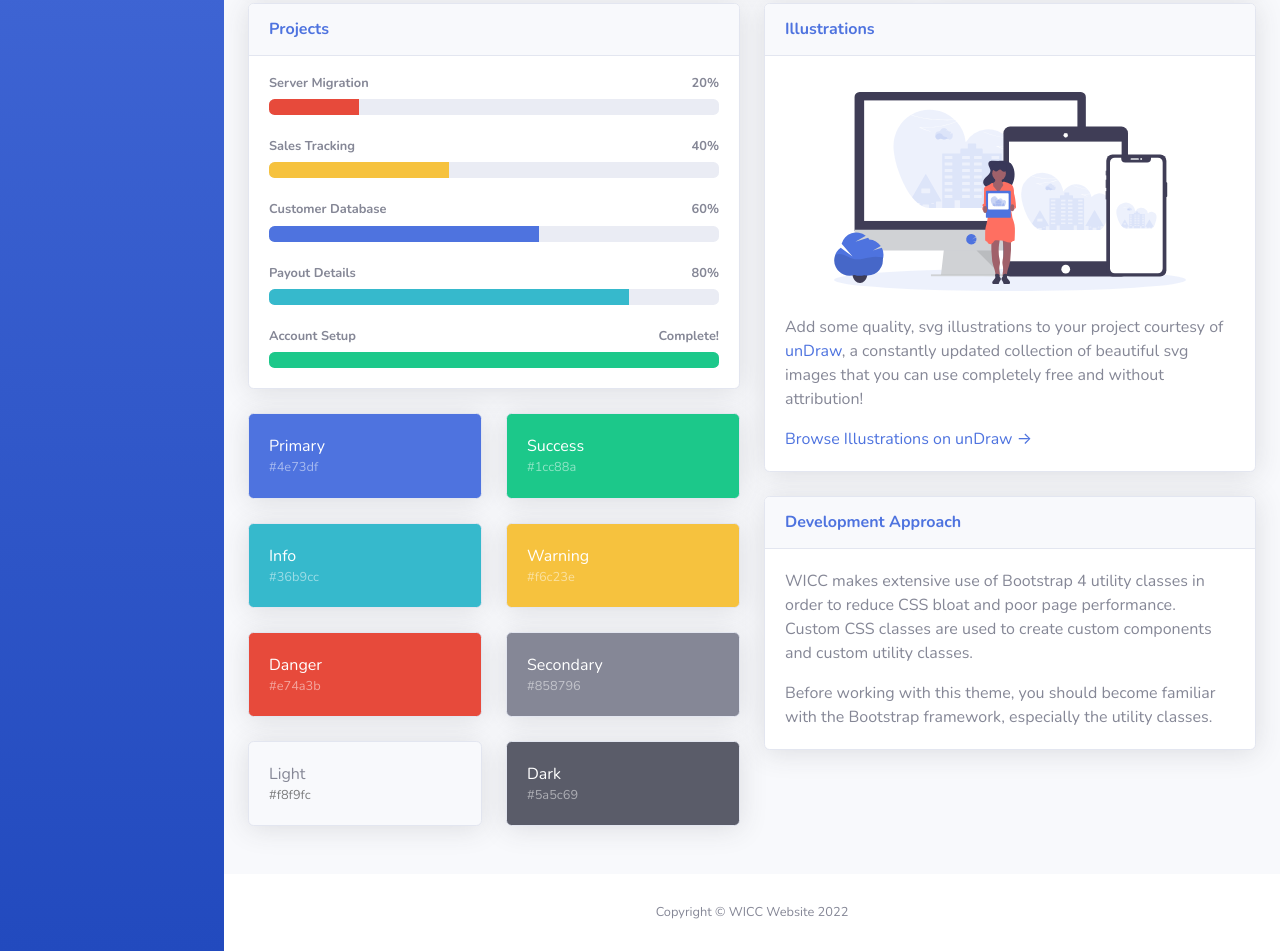
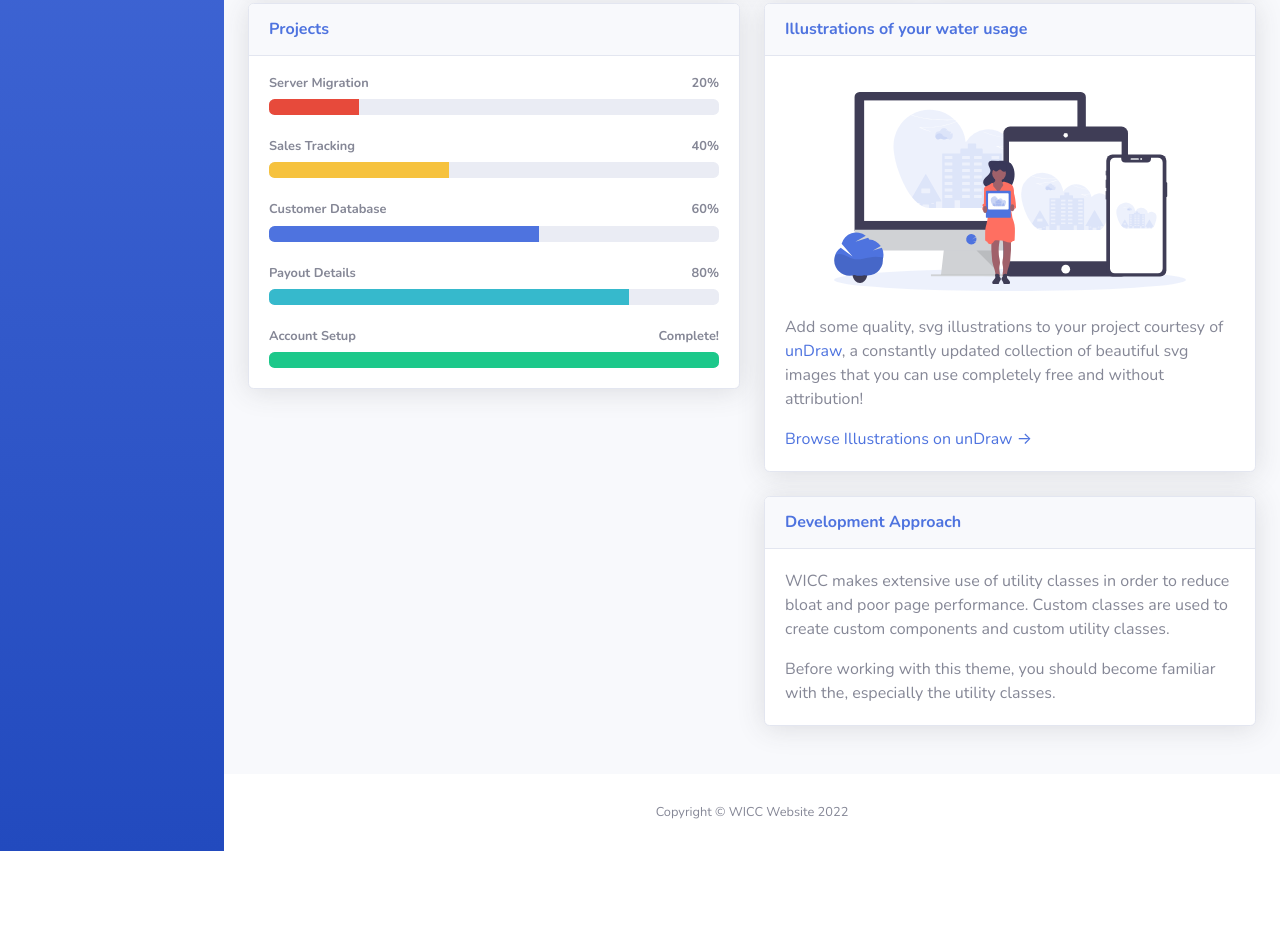
Before and after one commit to thbhuiyan/WICC_Project_a2i-Aspire-to-Innovate, a website with bundled scripts: page index.html in a window 1280 px wide. Shown: the part 731-1682 px from the top of the page. After the commit the page ends 1582 px from the top, so only its background shows below. Built offline with nearby package versions, Linux system fonts and the light colour scheme.

Commit message:
updated a few

```diff
--- a/index.html
+++ b/index.html
@@ -36,7 +36,7 @@
                 <div class="sidebar-brand-icon rotate-n-0">
                     <i class="fa-solid fa-hand-holding-droplet"></i>
                 </div>
-              <!--  <div class="sidebar-brand-text mx-3">SB Admin <sup>2</sup></div>-->
+              <div class="sidebar-brand-text mx-3">WICC Water Usage</div>
             </a>
 
             <!-- Divider -->
@@ -412,7 +412,7 @@
                                 <div class="card-body">
                                     <div class="row no-gutters align-items-center">
                                         <div class="col mr-2">
-                                            <div class="text-xs font-weight-bold text-info text-uppercase mb-1">Tasks
+                                            <div class="text-xs font-weight-bold text-info text-uppercase mb-1">Usage compared to past month
                                             </div>
                                             <div class="row no-gutters align-items-center">
                                                 <div class="col-auto">
@@ -435,15 +435,15 @@
                             </div>
                         </div>
 
-                        <!-- Pending Requests Card Example -->
+                        <!-- Pending DUE Card Example -->
                         <div class="col-xl-3 col-md-6 mb-4">
                             <div class="card border-left-warning shadow h-100 py-2">
                                 <div class="card-body">
                                     <div class="row no-gutters align-items-center">
                                         <div class="col mr-2">
                                             <div class="text-xs font-weight-bold text-warning text-uppercase mb-1">
-                                                Pending Requests</div>
-                                            <div class="h5 mb-0 font-weight-bold text-gray-800">18</div>
+                                                Pending DUE</div>
+                                            <div class="h5 mb-0 font-weight-bold text-gray-800">TK1800</div>
                                         </div>
                                         <div class="col-auto">
                                             <i class="fas fa-comments fa-2x text-gray-300"></i>
@@ -576,75 +576,6 @@
                                     </div>
                                 </div>
                             </div>
-
-                            <!-- Color System -->
-                            <div class="row">
-                                <div class="col-lg-6 mb-4">
-                                    <div class="card bg-primary text-white shadow">
-                                        <div class="card-body">
-                                            Primary
-                                            <div class="text-white-50 small">#4e73df</div>
-                                        </div>
-                                    </div>
-                                </div>
-                                <div class="col-lg-6 mb-4">
-                                    <div class="card bg-success text-white shadow">
-                                        <div class="card-body">
-                                            Success
-                                            <div class="text-white-50 small">#1cc88a</div>
-                                        </div>
-                                    </div>
-                                </div>
-                                <div class="col-lg-6 mb-4">
-                                    <div class="card bg-info text-white shadow">
-                                        <div class="card-body">
-                                            Info
-                                            <div class="text-white-50 small">#36b9cc</div>
-                                        </div>
-                                    </div>
-                                </div>
-                                <div class="col-lg-6 mb-4">
-                                    <div class="card bg-warning text-white shadow">
-                                        <div class="card-body">
-                                            Warning
-                                            <div class="text-white-50 small">#f6c23e</div>
-                                        </div>
-                                    </div>
-                                </div>
-                                <div class="col-lg-6 mb-4">
-                                    <div class="card bg-danger text-white shadow">
-                                        <div class="card-body">
-                                            Danger
-                                            <div class="text-white-50 small">#e74a3b</div>
-                                        </div>
-                                    </div>
-                                </div>
-                                <div class="col-lg-6 mb-4">
-                                    <div class="card bg-secondary text-white shadow">
-                                        <div class="card-body">
-                                            Secondary
-                                            <div class="text-white-50 small">#858796</div>
-                                        </div>
-                                    </div>
-                                </div>
-                                <div class="col-lg-6 mb-4">
-                                    <div class="card bg-light text-black shadow">
-                                        <div class="card-body">
-                                            Light
-                                            <div class="text-black-50 small">#f8f9fc</div>
-                                        </div>
-                                    </div>
-                                </div>
-                                <div class="col-lg-6 mb-4">
-                                    <div class="card bg-dark text-white shadow">
-                                        <div class="card-body">
-                                            Dark
-                                            <div class="text-white-50 small">#5a5c69</div>
-                                        </div>
-                                    </div>
-                                </div>
-                            </div>
-
                         </div>
 
                         <div class="col-lg-6 mb-4">
@@ -652,7 +583,7 @@
                             <!-- Illustrations -->
                             <div class="card shadow mb-4">
                                 <div class="card-header py-3">
-                                    <h6 class="m-0 font-weight-bold text-primary">Illustrations</h6>
+                                    <h6 class="m-0 font-weight-bold text-primary">Illustrations of your water usage</h6>
                                 </div>
                                 <div class="card-body">
                                     <div class="text-center">
@@ -663,7 +594,7 @@
                                             target="_blank" rel="nofollow" href="https://undraw.co/">unDraw</a>, a
                                         constantly updated collection of beautiful svg images that you can use
                                         completely free and without attribution!</p>
-                                    <a target="_blank" rel="nofollow" href="https://undraw.co/">Browse Illustrations on
+                                    <a target="_blank" rel="nofollow" href="#">Browse Illustrations on
                                         unDraw &rarr;</a>
                                 </div>
                             </div>
@@ -674,11 +605,10 @@
                                     <h6 class="m-0 font-weight-bold text-primary">Development Approach</h6>
                                 </div>
                                 <div class="card-body">
-                                    <p>WICC makes extensive use of Bootstrap 4 utility classes in order to reduce
-                                        CSS bloat and poor page performance. Custom CSS classes are used to create
+                                    <p>WICC makes extensive use of utility classes in order to reduce
+                                         bloat and poor page performance. Custom  classes are used to create
                                         custom components and custom utility classes.</p>
-                                    <p class="mb-0">Before working with this theme, you should become familiar with the
-                                        Bootstrap framework, especially the utility classes.</p>
+                                    <p class="mb-0">Before working with this theme, you should become familiar with the, especially the utility classes.</p>
                                 </div>
                             </div>
 
```
Also changed, not shown: forgot-password.html (+1 -2 lines).
